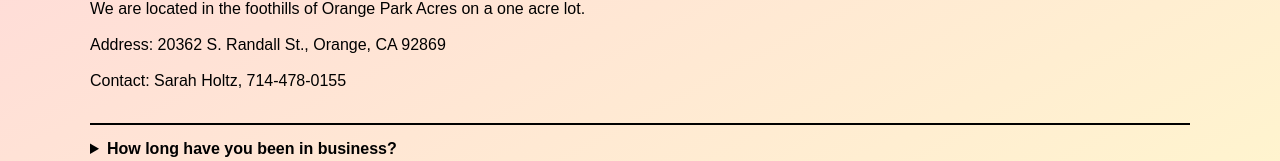
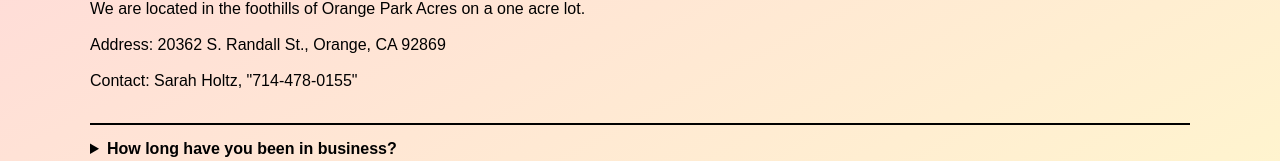
Before and after one commit to joerhoney/santiagochildrenscenter, a React (Vite) app: page / in a window 1280 px wide. Both pictures are taken after a click on the heading "Where is Santiago Children's Center?". Shown: the part 2408-2569 px from the top of the page. Built offline with nearby package versions, Linux system fonts and the light colour scheme.

Commit message:
Text updates.

```diff
--- a/src/App.tsx
+++ b/src/App.tsx
@@ -26,6 +26,7 @@ import children_playing_on_playground from "./assets/photos/children_playing_on_
 import children_n_teacher from "./assets/photos/children_n_teacher.webp";
 
 function App() {
+  const ph = "714-478-0155";
   //  const [count, setCount] = useState(0);
   //  <div className="card">
   //    <button onClick={() => setCount((count) => count + 1)}>
@@ -64,9 +65,7 @@ function App() {
             </a>
             <div className="m-auto text-center md:ml-0 md:w-max md:text-left">
               <div className="font-bold text-forest">OR CALL</div>
-              <div className="text-3xl font-bold text-forest">
-                &#55;&#49;&#52;&#45;&#52;&#55;&#56;&#45;&#48;&#49;&#53;&#53;
-              </div>
+              <div className="text-3xl font-bold text-forest">{ph}</div>
             </div>
           </div>
           <div className="mx-auto flex justify-around pb-20 text-center md:ml-0 md:w-5/6 md:w-max md:pb-2 md:text-left">
@@ -295,10 +294,7 @@ function App() {
             lot.
           </p>
           <p>Address: 20362 S. Randall St., Orange, CA 92869</p>
-          <p>
-            Contact: Sarah Holtz,
-            &#55;&#49;&#52;&#45;&#52;&#55;&#56;&#45;&#48;&#49;&#53;&#53;
-          </p>
+          <p>Contact: Sarah Holtz, "714-478-0155" </p>
         </details>
         <details>
           <summary>How long have you been in business?</summary>
@@ -406,9 +402,7 @@ function App() {
           </a>
           <div className="m-auto text-center md:ml-0 md:w-max md:text-left">
             <div className="font-bold text-forest">OR CALL</div>
-            <div className="text-3xl font-bold text-forest">
-              &#55;&#49;&#52;&#45;&#52;&#55;&#56;&#45;&#48;&#49;&#53;&#53;
-            </div>
+            <div className="text-3xl font-bold text-forest">{ph}</div>
           </div>
         </div>
       </section>
```
